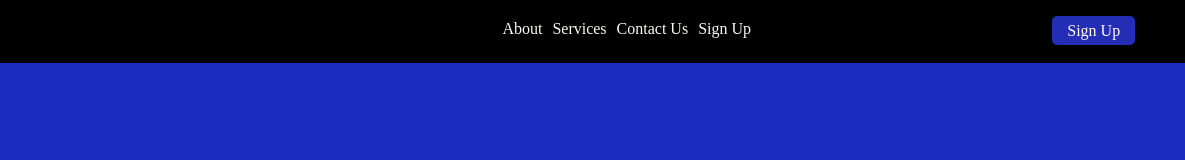
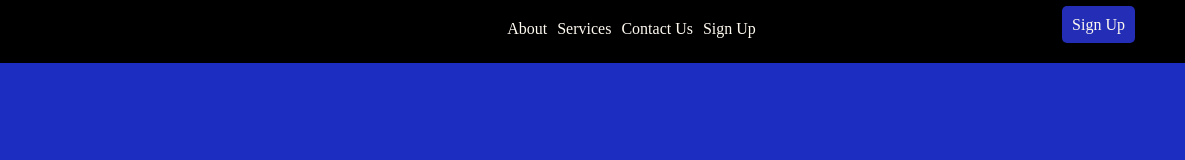
Before and after one commit to rita-gupta/Navbar, a plain HTML site: page index.html in a window 1280 px wide. Shown: the full height of the page, 95-1280 px from the left. Drawn offline with Linux system fonts and the light colour scheme.

Commit message:
maintained padding in tablet view and targeted a of sign-up button

```diff
--- a/styles.css
+++ b/styles.css
@@ -55,26 +55,22 @@ ul a {
   margin-top: 0px;
   color: floralwhite;
 }
-a:hover {
+/* a:hover {
   cursor: pointer;
   color: rgb(154, 202, 202);
-}
+} */
 
 /* navbar button */
-.sign-up {
-  float: right;
+
+.sign-up a {
   background-color: rgb(35, 45, 182);
-  color: floralwhite;
-  height: 29px;
-  width: 7%;
-  text-align: center;
-  line-height: 30px;
-
+  padding: 10px;
   border-top-left-radius: 5px;
   border-top-right-radius: 5px;
   border-bottom-left-radius: 5px;
   border-bottom-right-radius: 5px;
 }
+
 a {
   text-decoration: none;
   color: floralwhite;
@@ -92,7 +88,6 @@ a {
   cursor: pointer;
 }
 
-
 /* media query for mobile */
 
 @media (max-width: 767px) {
@@ -102,9 +97,9 @@ a {
   .sign-up {
     display: none;
   }
-.navbar {
+  .navbar {
     align-items: baseline;
-}
+  }
   .hamburger {
     display: block;
   }
@@ -123,14 +118,13 @@ a {
     left: 0;
     background-color: black;
     /* padding: 30px; */
-
   }
   .navbar {
     align-items: baseline;
-}
-  .nav-ul li {
-      padding:10px
   }
+  /* .nav-ul li {
+    padding: 10px;
+  } */
   /* .hamburger:focus {
     top: 10px;
   } */
@@ -143,13 +137,14 @@ a {
   }
   .nav-ul.show {
     display: block;
+    /* padding-left: 20px; */
   }
   .logo {
     width: 80px;
   }
-  /* .sign-up .show {
-      display: flex;
-  } */
+  .nav-ul li {
+    padding: 16px 40px;
+  }
 }
 
 @media (max-width: 500px) {
@@ -159,6 +154,9 @@ a {
 
   .navbar {
     padding: 13px 18px;
-    /* padding: 23px;
+    /* padding: 23px; */
+  }
+  .nav-ul li {
+    padding: 13px 10px;
   }
 }
```
